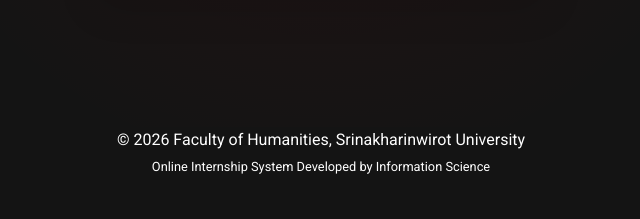
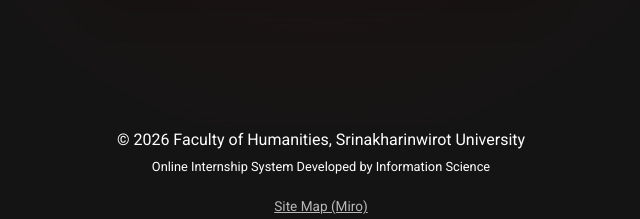
Before and after one commit to pphchnx/internships_is, a PHP site: page /login.php in a window 1280 px wide. Shown: the part 673-892 px from the top of the page, without its empty margins (319-959 px from the left). Before the commit the page ends 847 px from the top, so only its background shows below. Run offline with PHP 8.4, Linux system fonts and the light colour scheme.

Commit message:
Update modified files

```diff
--- a/hu_internships/includes/footer.php
+++ b/hu_internships/includes/footer.php
@@ -6,6 +6,9 @@
     <p style="margin-top:0.25rem; font-size:0.8rem;">
         <?= $t['footer_system'] ?>
     </p>
+    <p style="margin-top:1rem;">
+        <a href="https://miro.com/app/board/uXjVGgHyKhY=/?share_link_id=745674684806" target="_blank" style="color: var(--text-color); opacity: 0.7; text-decoration: underline; font-size: 0.85rem; transition: 0.2s;" onmouseover="this.style.opacity='1'; this.style.color='var(--primary-color)';" onmouseout="this.style.opacity='0.7'; this.style.color='var(--text-color)';">Site Map (Miro)</a>
+    </p>
 </div>
 
 <script src="<?= $base_url ?>/js/theme.js"></script>
```
